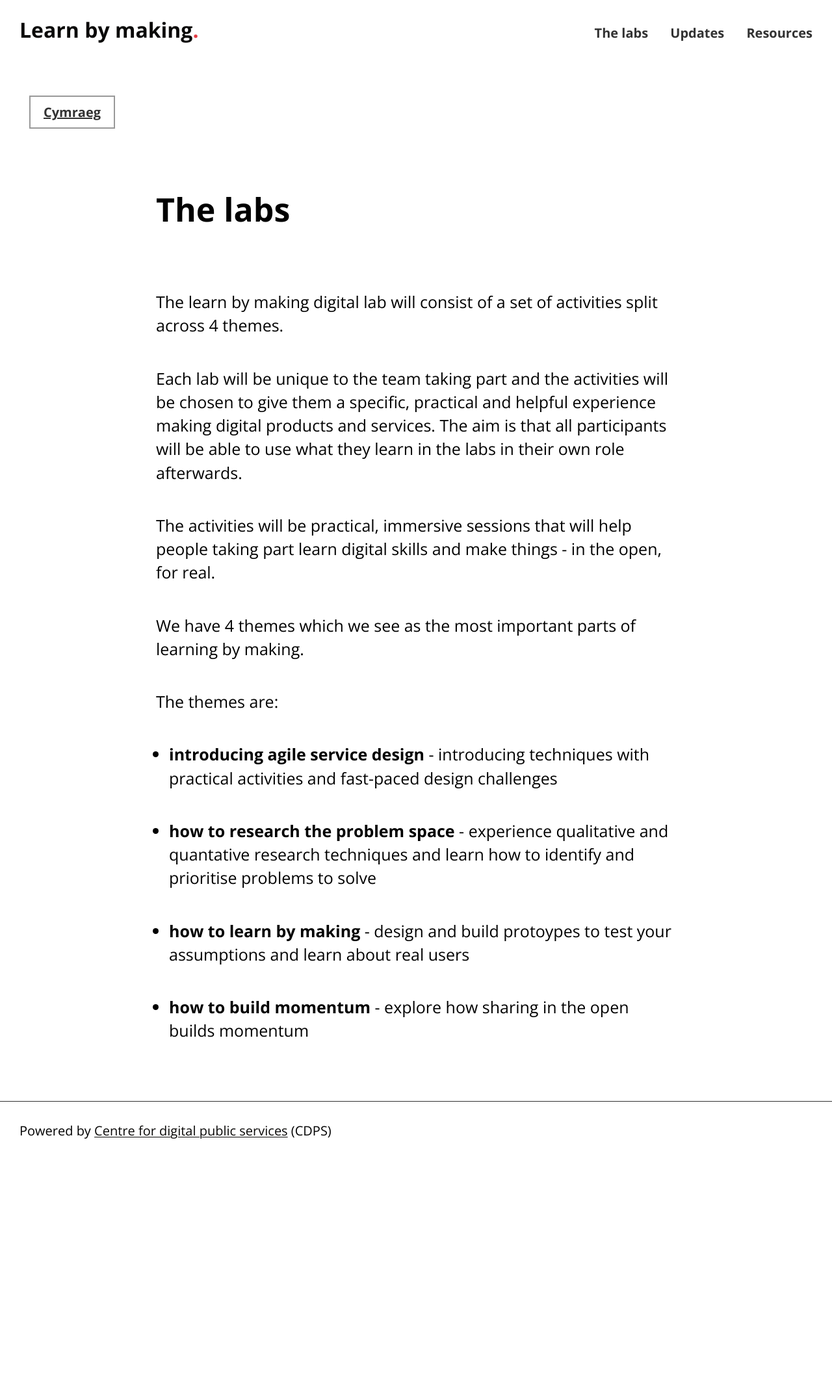
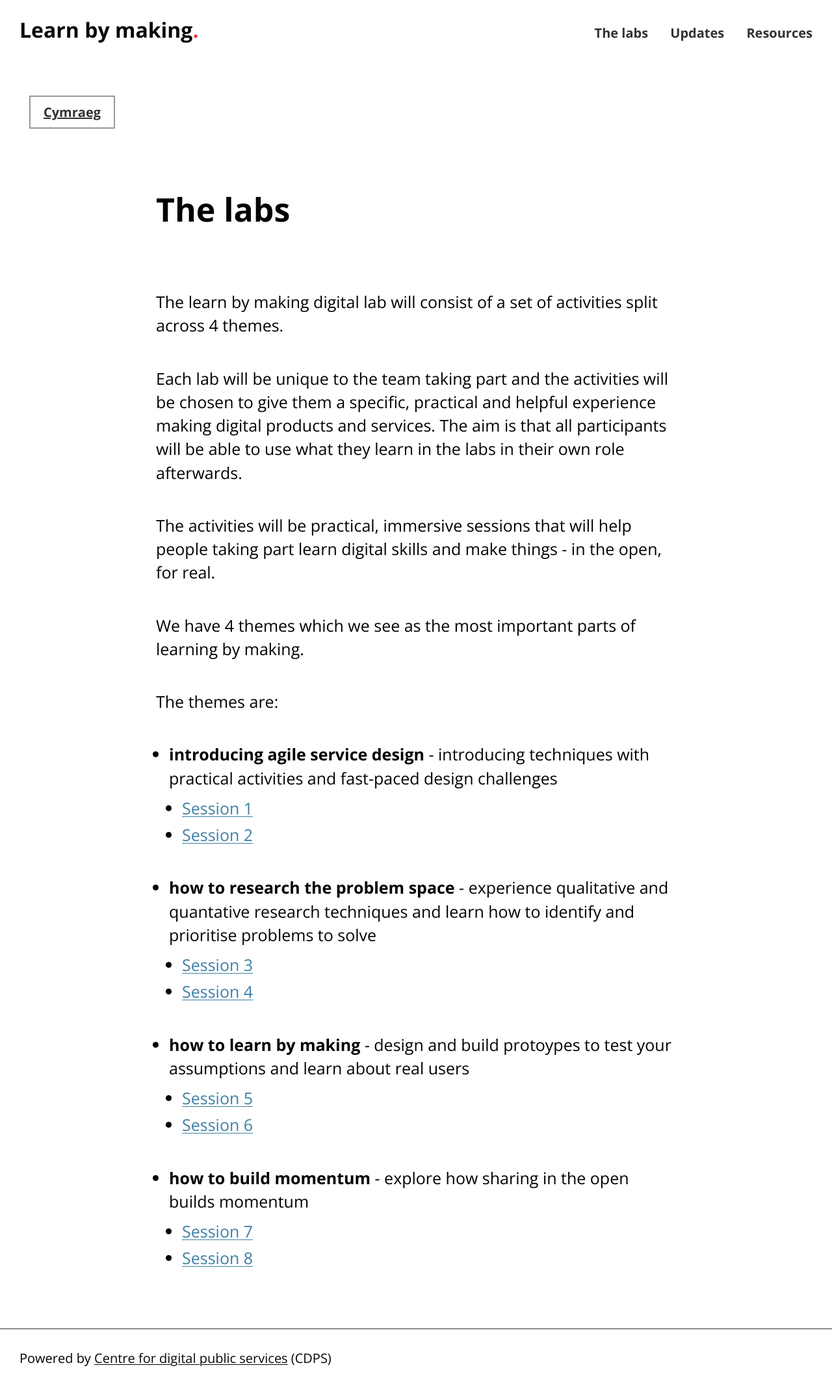
Before and after one commit to learnbymakingwales/learnbymakingwales.github.io, a Jekyll site: the page built from en/the-labs/index.md, in a window 1280 px wide. Shown: the whole page at 65% size. Built offline with Jekyll 4.4.1, drawn with Linux system fonts in a browser that asks for light colours; before the commit the page ends 1784 px from its top, so only the background shows below that.

Commit message:
Link to sessions from labs page

```diff
--- a/assets/css/lbm-site.css
+++ b/assets/css/lbm-site.css
@@ -630,3 +630,7 @@
 .lbm-container + .lbm-container {
   margin-top: 30px;
 }
+
+.app-session-list {
+  margin-bottom: var(--vertical-spacing) !important;
+}
--- a/en/the-labs/index.md
+++ b/en/the-labs/index.md
@@ -18,9 +18,22 @@ We have 4 themes which we see as the most important parts of learning by making.
 The themes are:
 
 * **introducing agile service design** - introducing techniques with practical activities and fast-paced design challenges
+  * [Session 1](/en/the-labs/session/one.html)
+  * [Session 2](/en/the-labs/session/two.html)
+  {: .app-session-list}
 
 * **how to research the problem space** - experience qualitative and quantative research techniques and learn how to identify and prioritise problems to solve
+  * [Session 3](/en/the-labs/session/three.html)
+  * [Session 4](/en/the-labs/session/four.html)
+  {: .app-session-list}
 
 * **how to learn by making** - design and build protoypes to test your assumptions and learn about real users
+  * [Session 5](/en/the-labs/session/five.html)
+  * [Session 6](/en/the-labs/session/six.html)
+  {: .app-session-list}
 
 * **how to build momentum** - explore how sharing in the open builds momentum
+  * [Session 7](/en/the-labs/session/seven.html)
+  * [Session 8](/en/the-labs/session/eight.html)
+  {: .app-session-list}
+{: .govuk-list.govuk-list--bullet}
--- a/src/scss/lbm-site.scss
+++ b/src/scss/lbm-site.scss
@@ -38,3 +38,7 @@
     margin-top: 30px;
   }
 }
+
+.app-session-list {
+  margin-bottom: var(--vertical-spacing) !important;
+}
```
Also changed, not shown: 1 other file.
